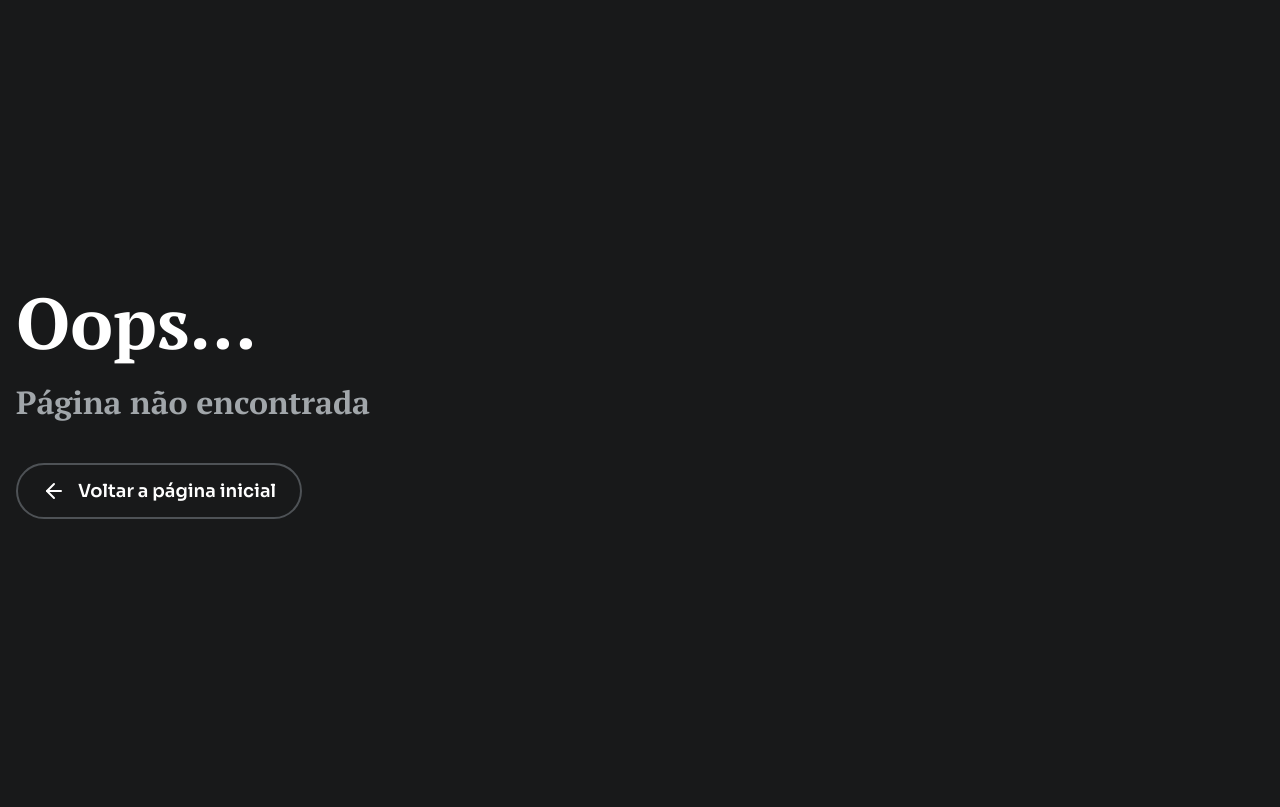
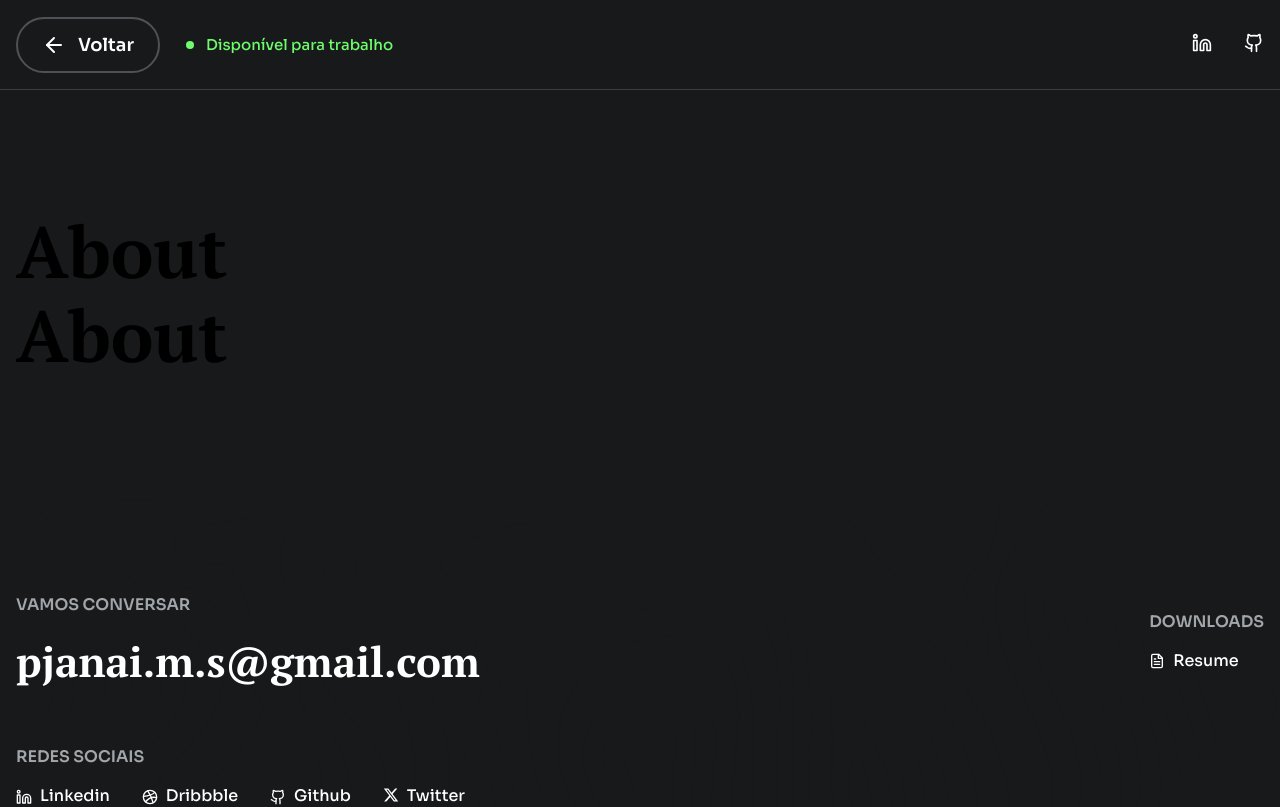
Before and after one commit to paulojanai/my-website-react, a React (Vite) app: page /about in a window 1280 px wide. Shown: the top 807 px of the page. Built offline with nearby package versions, Linux system fonts and the light colour scheme.

Commit message:
feat: new page about

```diff
--- a/src/components/ui/header.tsx
+++ b/src/components/ui/header.tsx
@@ -97,6 +97,9 @@ export function Header() {
                   <a onClick={() => handleClickNav(item.linkID)}>{item.name}</a>
                 </li>
               ))}
+              <Link to='/about' className='nav-link'>
+                <a>Sobre</a>
+              </Link>
               <li className='nav-link'>
                 <a href={CVPDF} target='_blank'>
                   Resume
@@ -150,6 +153,9 @@ export function Header() {
                     </a>
                   </li>
                 ))}
+                <Link to='/about' className='nav-link'>
+                  <a>Sobre</a>
+                </Link>
                 <li className='nav-link'>
                   <a href='' target='_blank'>
                     Resume
--- a/src/data/nav/links.ts
+++ b/src/data/nav/links.ts
@@ -3,4 +3,4 @@ type INavLink = {
   linkID: string;
 }
 
-export const navLinks : INavLink[] = [{name: 'Trabalhos', linkID:"section-works"}, {name: 'Como eu ajudo', linkID:"section-how-help"}, {name: 'Sobre', linkID:"section-about"}];
+export const navLinks : INavLink[] = [{name: 'Trabalhos', linkID:"section-works"}, {name: 'Como eu ajudo', linkID:"section-how-help"}];
--- /dev/null
+++ b/src/pages/about.tsx
@@ -0,0 +1,14 @@
+import GridContainer from '@components/Grid';
+
+function About() {
+  return (
+    <section className='page-about'>
+      <GridContainer>
+        <h1>About</h1>
+        <h1>About</h1>
+      </GridContainer>
+    </section>
+  );
+}
+
+export default About;
--- a/src/routes/index.routes.tsx
+++ b/src/routes/index.routes.tsx
@@ -6,6 +6,7 @@ import {
 } from 'react-router-dom';
 
 import Home from '@pages/home';
+import About from '@pages/about';
 import Error from '@pages/error';
 import EntregouMeWeb from '@pages/cases/entregou-me-web';
 import MyReportOnline from '@pages/cases/my-report-online';
@@ -17,6 +18,7 @@ const router = createBrowserRouter(
   createRoutesFromElements(
     <Route path='/' element={<DefaultLayout />} errorElement={<Error />}>
       <Route index element={<Home />} />
+      <Route path='about' element={<About />} />
       <Route
         path='cases/'
         element={
--- a/src/scss/main.scss
+++ b/src/scss/main.scss
@@ -25,5 +25,6 @@
 
 //Pages
 @import "pages/home";
+@import "pages/about";
 @import "pages/error";
 @import "pages/cases";
--- /dev/null
+++ b/src/scss/pages/_about.scss
@@ -0,0 +1,7 @@
+.page-about {
+  padding-top: 9rem;
+
+  .grid-container {
+    @include padding-section();
+  }
+}
```
